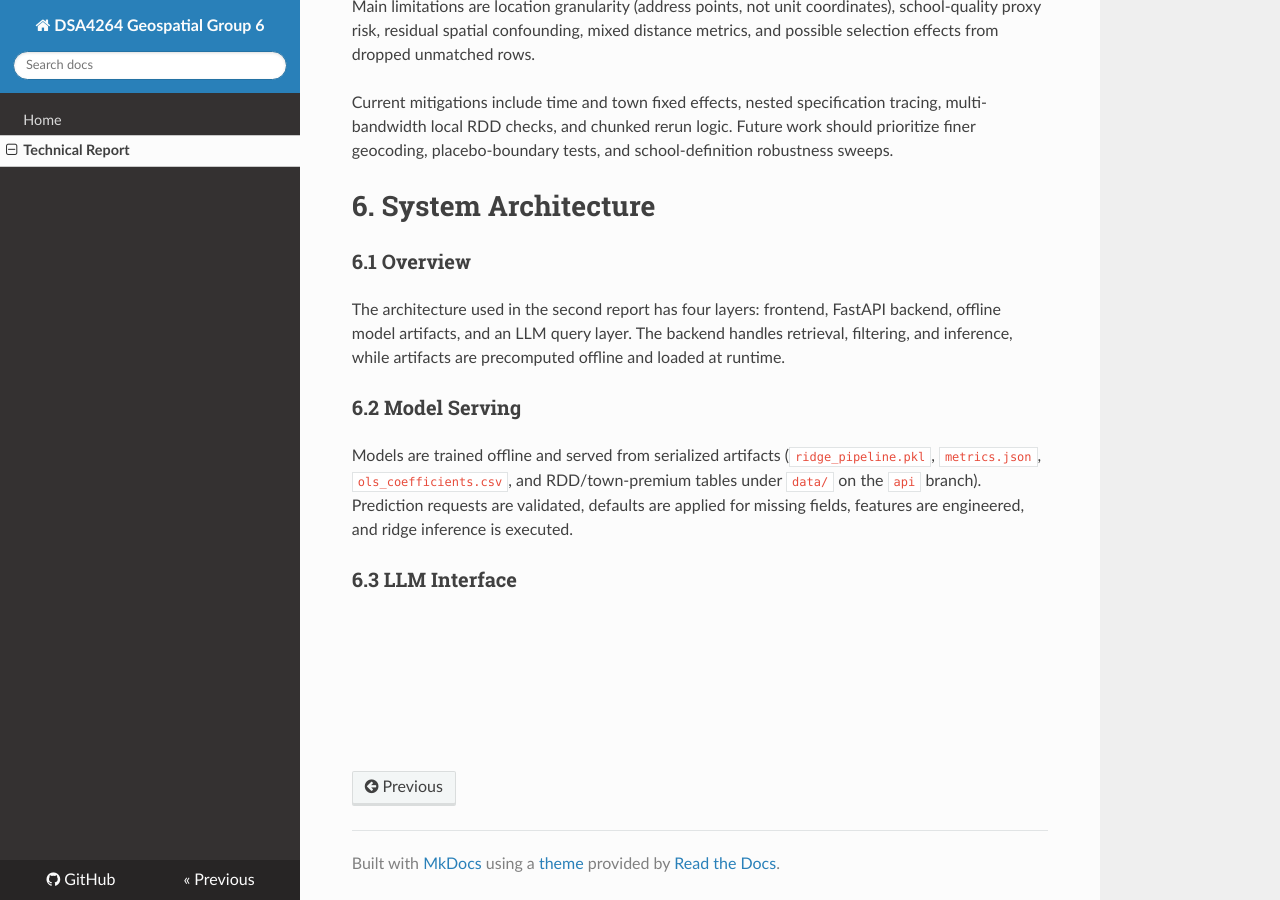
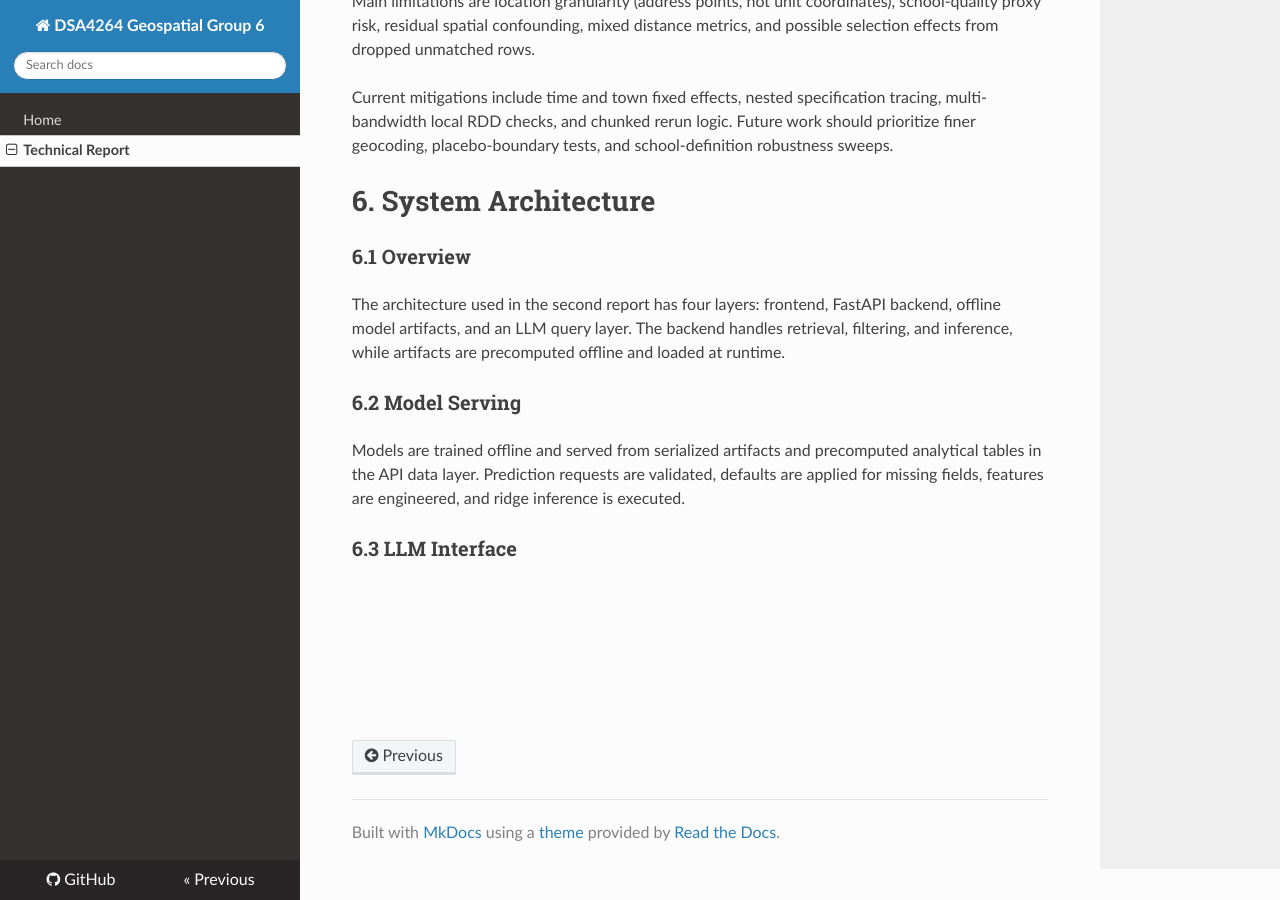
Before and after one commit to heehawww/DSA4264_Geospatial_Group6, an MkDocs documentation site: the page built from docs/technical_report.md, in a window 1280 px wide and 900 px high, scrolled down 11117 px. Built offline with MkDocs 1.6.1, drawn with Linux system fonts in a browser that asks for light colours; nearby versions of some CDN libraries; some of the changed text lies outside the part shown.

Commit message:
removed all csv references

```diff
--- a/docs/technical_report.md
+++ b/docs/technical_report.md
@@ -214,7 +214,7 @@
 ![Resale price distribution](assets/figures/plot_c1_price_hist_all.png)
 The resale price distribution is right-skewed with a high-value tail, which supports using `log(resale_price)` to stabilize variance and reduce tail-driven distortion.
 
-From hedonic outputs (`hedonic_model/outputs/metrics.json`):
+From hedonic model evaluation outputs:
 
 | Metric | Value |
 |---|---:|
@@ -258,13 +258,13 @@
 
 At the preferred controlled `100m` bandwidth, the second report's grouped RDD summary showed a higher descriptive mean local premium near good schools (about `SGD 8,605`) than non-good schools (about `SGD 4,803`). However, the pooled interaction-based controlled RDD did not find this good-vs-non-good difference statistically significant at conventional levels (`p = 0.138`), so this gap should be treated as directional rather than conclusive.
 
-From nested specification tracing (`good_school_sign_trace.csv`):
+From nested specification tracing outputs:
 
 - Raw-only and partially controlled specs show negative coefficients.
 - After adding time and town fixed effects, the sign can attenuate or flip.
 - Adding full school-count terms reintroduces negative coefficient on the binary indicator, while marginal count effect remains positive.
 
-Short consolidation table from boundary RDD (`hedonic_model/rdd_outputs/rdd_results.csv`):
+Short consolidation table from boundary RDD outputs:
 
 | Specification | Bandwidth (m) | Sample size | Cutoff premium (%) | p-value |
 |---|---:|---:|---:|---:|
@@ -276,7 +276,7 @@
 
 Effect size and significance are strongly specification-sensitive, with uncontrolled estimates markedly more negative than controlled variants.
 
-From town-level models (`town_premium_results.csv`):
+From town-level model outputs:
 
 - Estimated premium per additional good school within 1 km is heterogeneous:
   - strongest positive estimate observed in Geylang (`+7.56%`)
@@ -289,7 +289,7 @@
 
 Short read: signs are mixed (`10` positive, `15` negative, `3` near-zero), so effects are not uniformly positive. Core areas mapped from `CENTRAL AREA` are negative in this run. Positive-sign towns show higher average `good_school_count_1km` (`0.84` vs `0.60`), but this is associative, not causal.
 
-Coefficient table: `docs/assets/data/town_good_school_within_1km_sign_summary.csv`.
+Coefficient table available in the report assets.
 
 # 5. Discussion, Recommendations, and Limitations
 
@@ -323,7 +323,7 @@
 
 ### 6.2 Model Serving
 
-Models are trained offline and served from serialized artifacts (`ridge_pipeline.pkl`, `metrics.json`, `ols_coefficients.csv`, and RDD/town-premium tables under `data/` on the `api` branch). Prediction requests are validated, defaults are applied for missing fields, features are engineered, and ridge inference is executed.
+Models are trained offline and served from serialized artifacts and precomputed analytical tables in the API data layer. Prediction requests are validated, defaults are applied for missing fields, features are engineered, and ridge inference is executed.
 
 ### 6.3 LLM Interface
 
```
